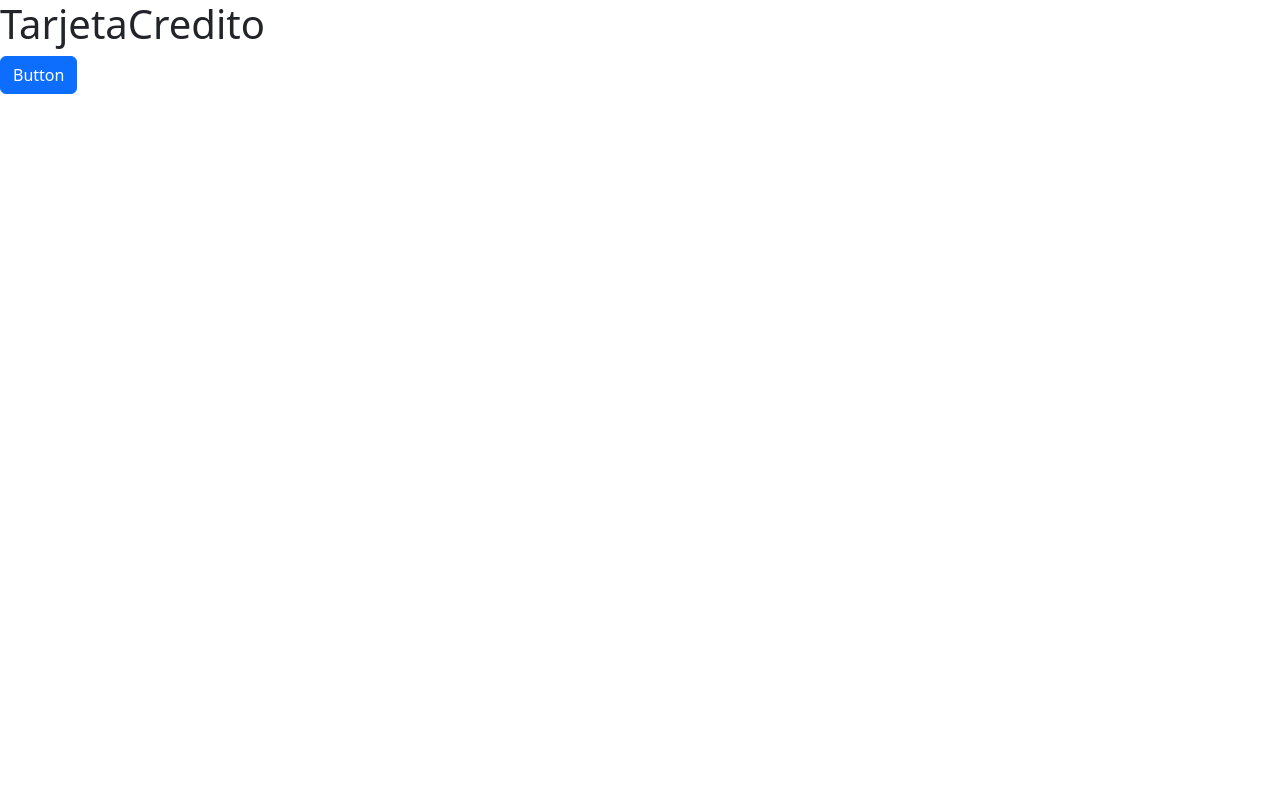
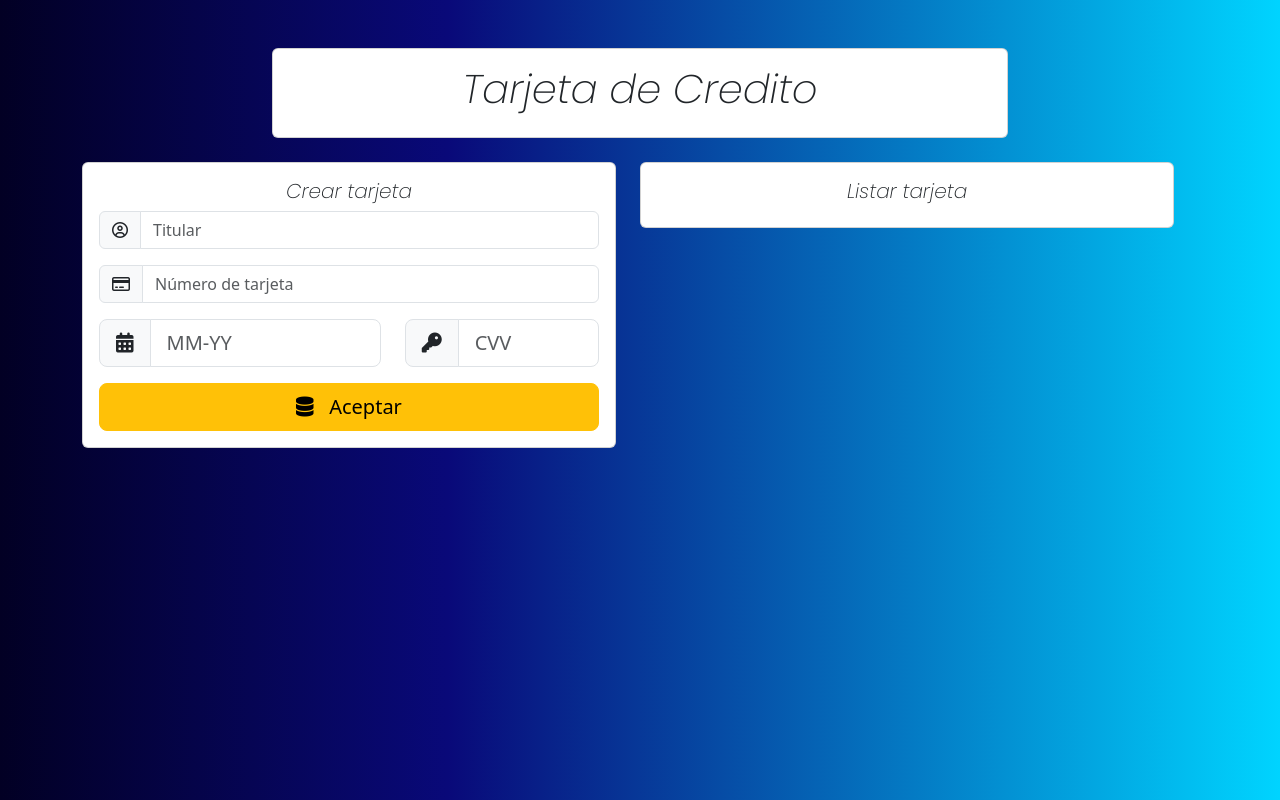
Before and after one commit to PatricioIgnacio/tarjetasdecredito-angular-firebase, an Angular app in the folder TarjetaCredito/: page / in a window 1280 px wide. Built offline with nearby package versions, Linux system fonts and the light colour scheme.

Commit message:
Create component Crear Tarjeta

```diff
--- a/TarjetaCredito/src/app/app.component.html
+++ b/TarjetaCredito/src/app/app.component.html
@@ -1,2 +1,19 @@
-<h1>TarjetaCredito</h1>
-<button class="btn btn-primary">Button</button>
+<div class="container mt-5">
+  <div class="row">
+    <div class="col-lg-8 offset-lg-2">
+      <div class="card">
+        <div class="card-body">
+          <h1 class="title">Tarjeta de Credito</h1>
+        </div>
+      </div>
+    </div>
+    <div class="row mt-4">
+      <div class="col-lg-6">
+        <app-create-card></app-create-card>
+      </div>
+      <div class="col-lg-6">
+        <app-list-card></app-list-card>
+      </div>
+    </div>
+  </div>
+</div>
--- a/TarjetaCredito/src/app/components/create-card/create-card.component.html
+++ b/TarjetaCredito/src/app/components/create-card/create-card.component.html
@@ -1 +1,46 @@
-<p>create-card works!</p>
+<div class="card">
+  <div class="card-body">
+    <h5 class="title">Crear tarjeta</h5>
+    <form>
+      <div class="input-group mb-3">
+        <span class="input-group-text"
+          ><i class="fa-regular fa-circle-user"></i
+        ></span>
+        <input type="text" class="form-control" placeholder="Titular" />
+      </div>
+      <div class="input-group mb-3">
+        <span class="input-group-text"
+          ><i class="fa-regular fa-credit-card"></i
+        ></span>
+        <input
+          type="text"
+          class="form-control"
+          placeholder="Número de tarjeta"
+        />
+      </div>
+      <div class="row">
+        <div class="col-lg-7">
+          <div class="input-group input-group-lg mb-3">
+            <span class="input-group-text">
+              <i class="fas fa-calendar-alt"></i>
+            </span>
+            <input type="text" class="form-control" placeholder="MM-YY" />
+          </div>
+        </div>
+        <div class="col-lg-5">
+          <div class="input-group input-group-lg mb-3">
+            <span class="input-group-text">
+              <i class="fas fa-key"></i>
+            </span>
+            <input type="password" class="form-control" placeholder="CVV" />
+          </div>
+        </div>
+      </div>
+      <div class="d-grid gap-2">
+        <button class="btn btn-warning btn-lg" type="button">
+          <i class="fas fa-database"></i> &nbsp; Aceptar
+        </button>
+      </div>
+    </form>
+  </div>
+</div>
--- a/TarjetaCredito/src/app/components/list-card/list-card.component.html
+++ b/TarjetaCredito/src/app/components/list-card/list-card.component.html
@@ -1 +1,5 @@
-<p>list-card works!</p>
+<div class="card">
+  <div class="card-body">
+    <h5 class="title">Listar tarjeta</h5>
+  </div>
+</div>
--- a/TarjetaCredito/src/index.html
+++ b/TarjetaCredito/src/index.html
@@ -1,13 +1,21 @@
-<!doctype html>
+<!DOCTYPE html>
 <html lang="en">
   <head>
-  <meta charset="utf-8">
+    <meta charset="utf-8" />
     <title>TarjetaCredito</title>
-  <base href="/">
-  <meta name="viewport" content="width=device-width, initial-scale=1">
-  <link rel="icon" type="image/x-icon" href="favicon.ico">
+    <base href="/" />
+    <meta name="viewport" content="width=device-width, initial-scale=1" />
+    <link rel="icon" type="image/x-icon" href="favicon.ico" />
+    <link
+      href="https://fonts.googleapis.com/css2?family=Poppins:ital,wght@1,200&display=swap"
+      rel="stylesheet"
+    />
   </head>
   <body>
     <app-root></app-root>
+    <script
+      src="https://kit.fontawesome.com/8b8b27aa51.js"
+      crossorigin="anonymous"
+    ></script>
   </body>
 </html>
--- a/TarjetaCredito/src/styles.css
+++ b/TarjetaCredito/src/styles.css
@@ -1 +1,14 @@
-/* You can add global styles to this file, and also import other style files */
+body {
+  background: rgb(2, 0, 36);
+  background: linear-gradient(
+    90deg,
+    rgba(2, 0, 36, 1) 0%,
+    rgba(9, 9, 121, 1) 35%,
+    rgba(0, 212, 255, 1) 100%
+  );
+}
+
+.title {
+  text-align: center;
+  font-family: "Poppins", sans-serif;
+}
```
Lines whose indentation alone changed are shown as unchanged.
